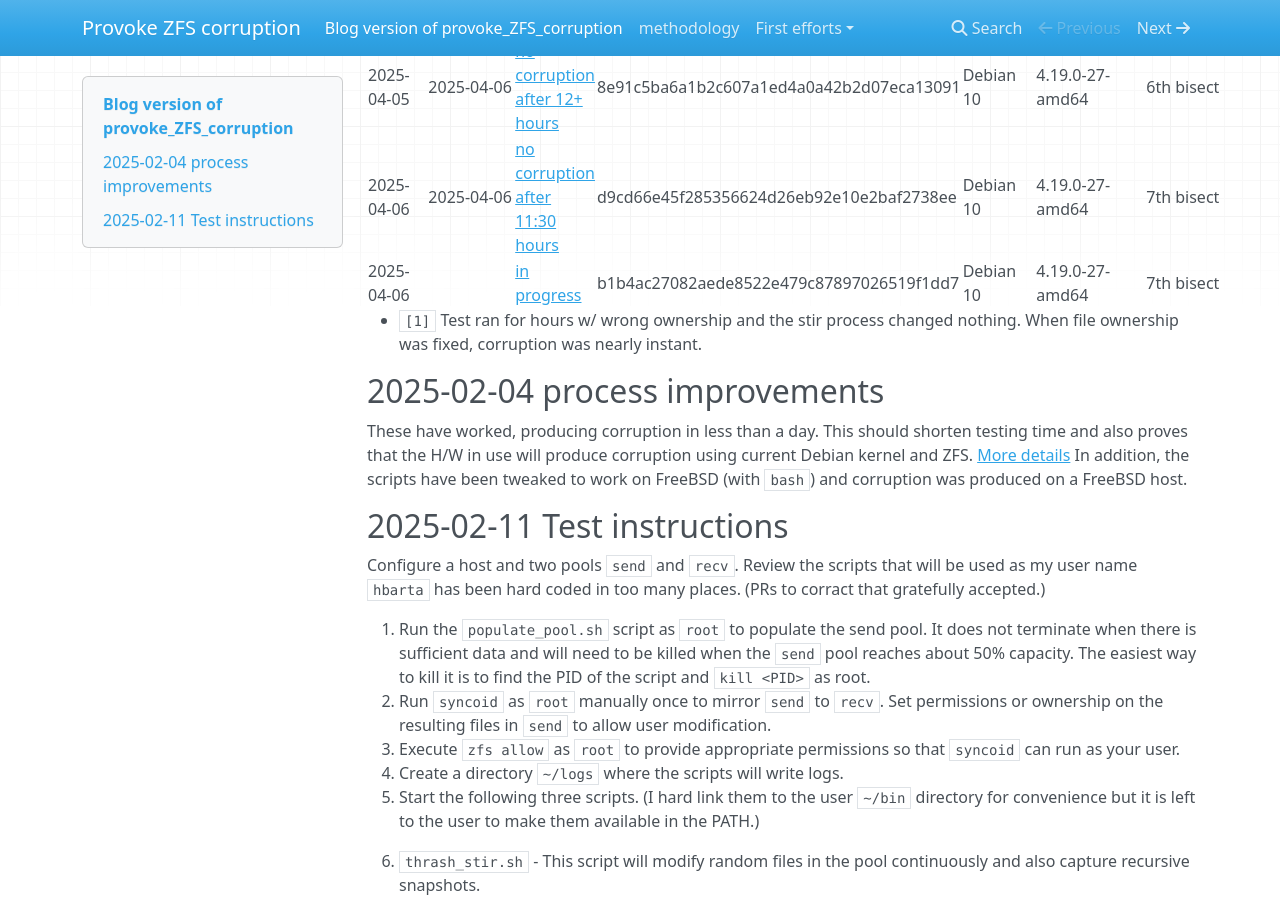
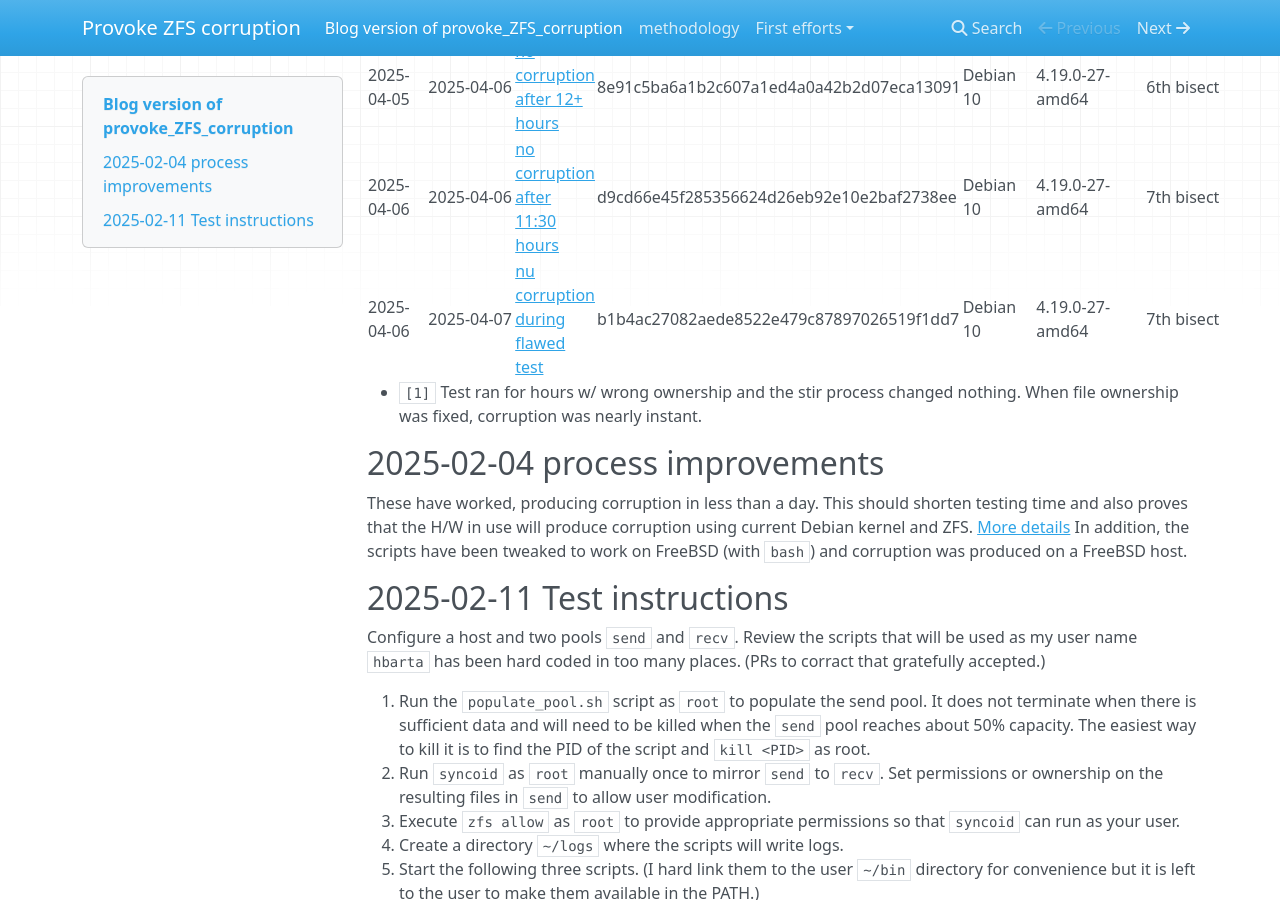
Before and after one commit to HankB/provoke_ZFS_corruption, an MkDocs documentation site: the page built from docs/index.md, in a window 1280 px wide and 900 px high, scrolled down 1678 px. Built offline with MkDocs 1.6.1, drawn with Linux system fonts in a browser that asks for light colours; nearby versions of some CDN libraries.

Commit message:
eighth bisect test complete

```diff
--- a/docs/index.md
+++ b/docs/index.md
@@ -29,7 +29,7 @@ Directory of tests starting with preliminary exploration.
 |2025-04-05|2025-04-05|[corruption after 3+ hours](./tests/2025-04-05_Linux_Buster_4.19_bisect_0.8.6_2.0.0_bisect_05/results.md)|a64f8276c7c2e121f438866d2f91ddff22031e7f|Debian 10|4.19.0-27-amd64|5th bisect |
 |2025-04-05|2025-04-06|[no corruption after 12+ hours](./tests/2025-04-05_Linux_Buster_4.19_bisect_0.8.6_2.0.0_bisect_06/results.md)|8e91c5ba6a1b2c607a1ed4a0a42b2d07eca13091|Debian 10|4.19.0-27-amd64|6th bisect|
 |2025-04-06|2025-04-06|[no corruption after 11:30 hours](./tests/2025-04-06_Linux_Buster_4.19_bisect_0.8.6_2.0.0_bisect_07/results.md)|d9cd66e45f285356624d26eb92e10e2baf2738ee|Debian 10|4.19.0-27-amd64|7th bisect |
-|2025-04-06||[in progress](./tests/2025-04-06_Linux_Buster_4.19_bisect_0.8.6_2.0.0_bisect_08/setup.md)|b1b4ac27082aede8522e479c87897026519f1dd7|Debian 10|4.19.0-27-amd64|7th bisect|
+|2025-04-06|2025-04-07|[nu corruption during flawed test](./tests/2025-04-06_Linux_Buster_4.19_bisect_0.8.6_2.0.0_bisect_08/results.md)|b1b4ac27082aede8522e479c87897026519f1dd7|Debian 10|4.19.0-27-amd64|7th bisect|
 
 * `[1]` Test ran for hours w/ wrong ownership and the stir process changed nothing. When file ownership was fixed, corruption was nearly instant.
 
```
Also changed, not shown: 3 other files.
